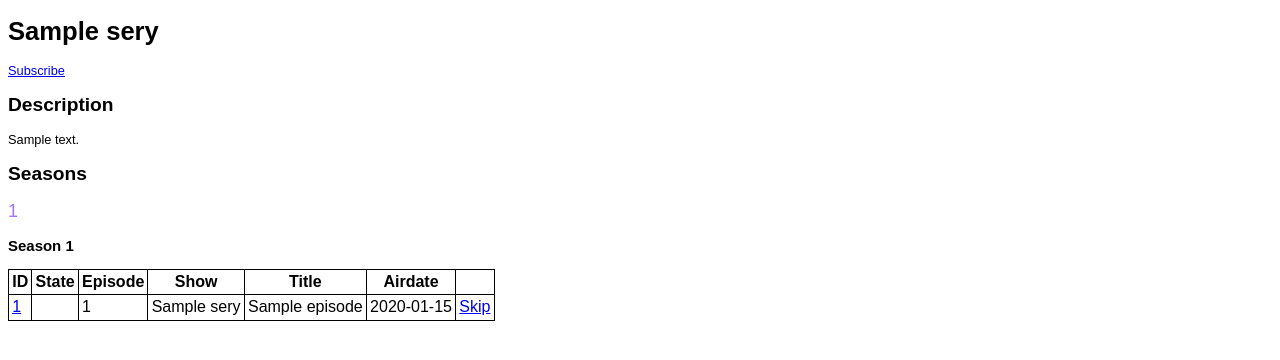
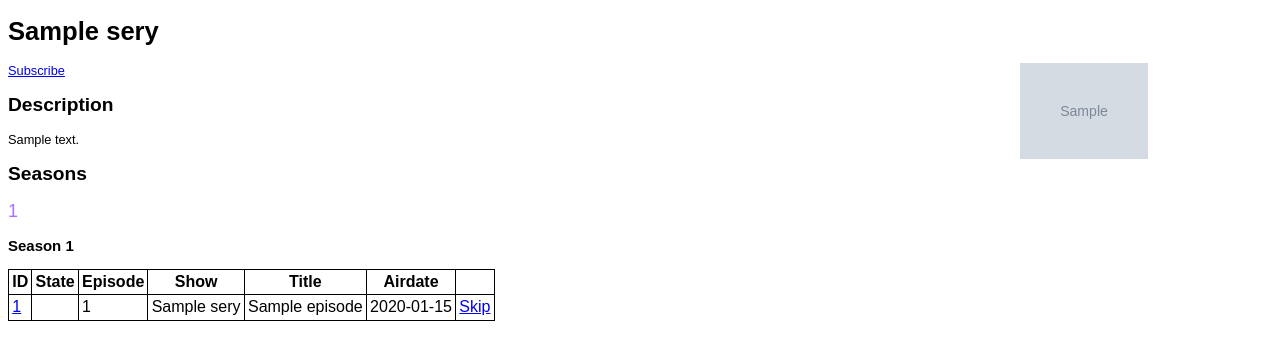
Before and after one commit to b1naryth1ef/bard, a Python web app: template bard/templates/series/index.html in a window 1280 px wide. Shown: the part 31-391 px from the top of the page. Run offline with Jinja, Linux system fonts and the light colour scheme; the template is opened without the code that fills it: most values are stand-ins (such as "Sample title", 1, 10 or a date in 2020); grey boxes marked "Sample" are stand-in pictures.

Commit message:
series: show banner

```diff
--- a/bard/templates/series/index.html
+++ b/bard/templates/series/index.html
@@ -3,6 +3,9 @@
 {% extends "base.html" %}
 {% block body %}
 <h1>{{ series.name }}</h1>
+{% if series.banner %}
+  <img src="{{ series.banner }}" width="128px" style="float: right;" />
+{% endif %}
 {% if g.acl != 'guest' %}
   {% if series.subscribed %}
   <a href="/series/{{ series.id }}/unsub">Unsubscribe</a>
```
